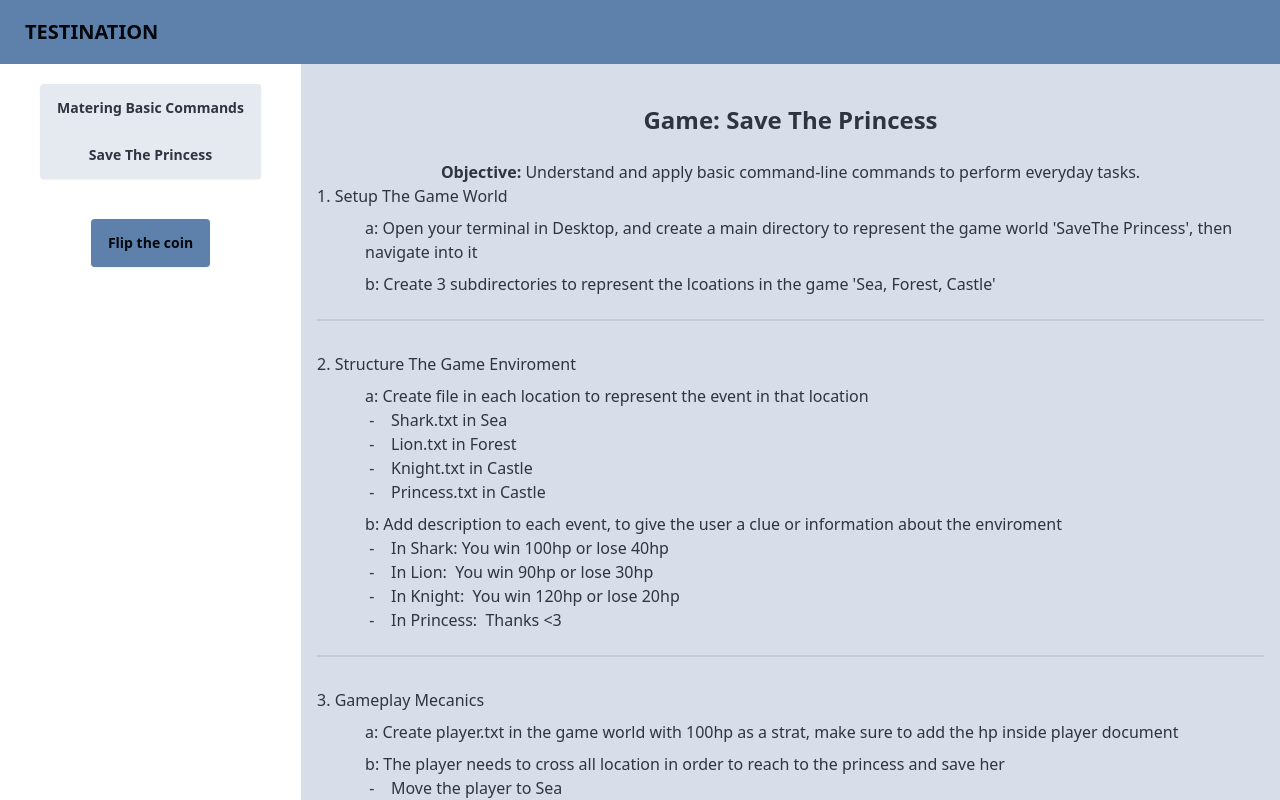
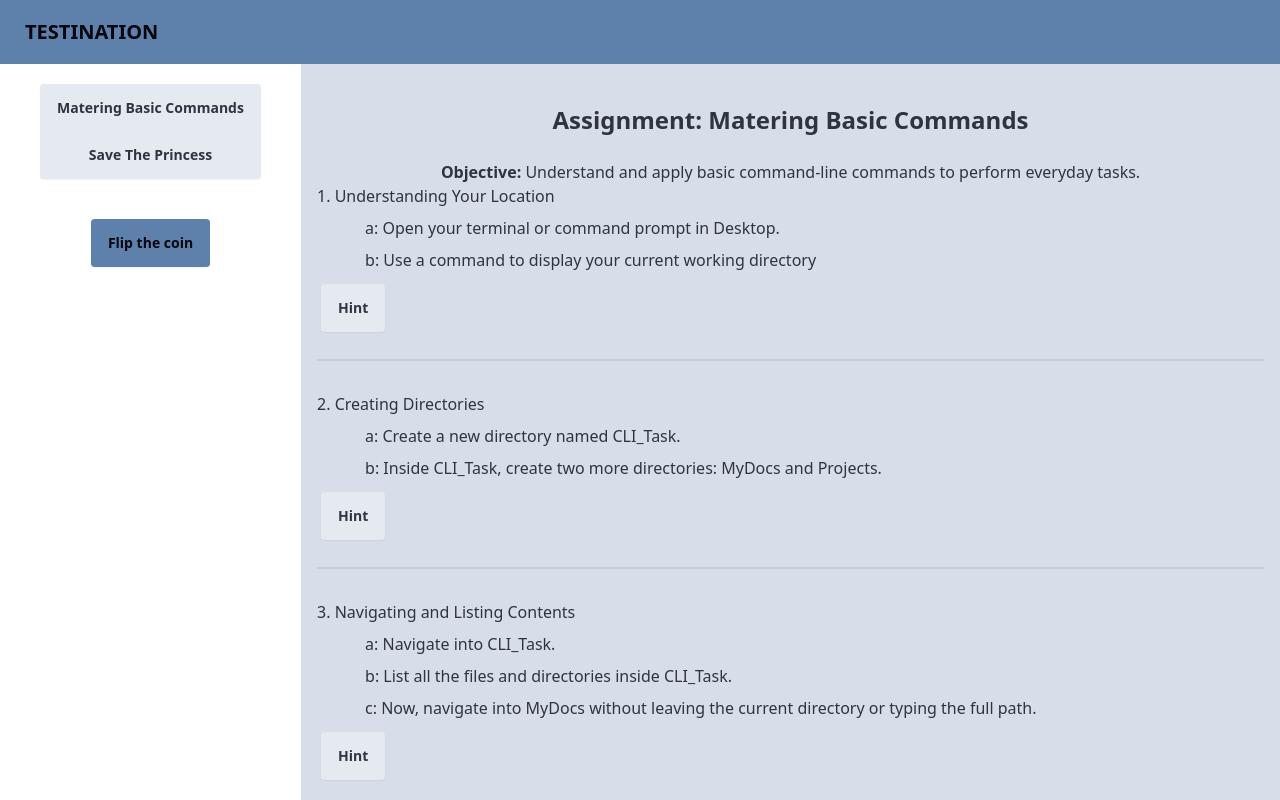
Before and after one commit to KhaledAlabssi/TEACHING_REPO_project9_assignment_F23, a React (Create React App) app: page /cli in a window 1280 px wide. Shown: the top 800 px of the page. Built offline with nearby package versions, Linux system fonts and the light colour scheme.

Commit message:
update default cli homework to be number 1

```diff
--- a/src/pages/Cli.jsx
+++ b/src/pages/Cli.jsx
@@ -2,7 +2,7 @@ import React, { useState } from "react";
 import data from "../data/cli.json";
 
 function Cli() {
-  const [homework, setHomework] = useState(data[1]);
+  const [homework, setHomework] = useState(data[0]);
   const [coin, setCoin] = useState("Flip the coin")
   const flipCoin = () => {
     const rand = Math.round(Math.random())
```
